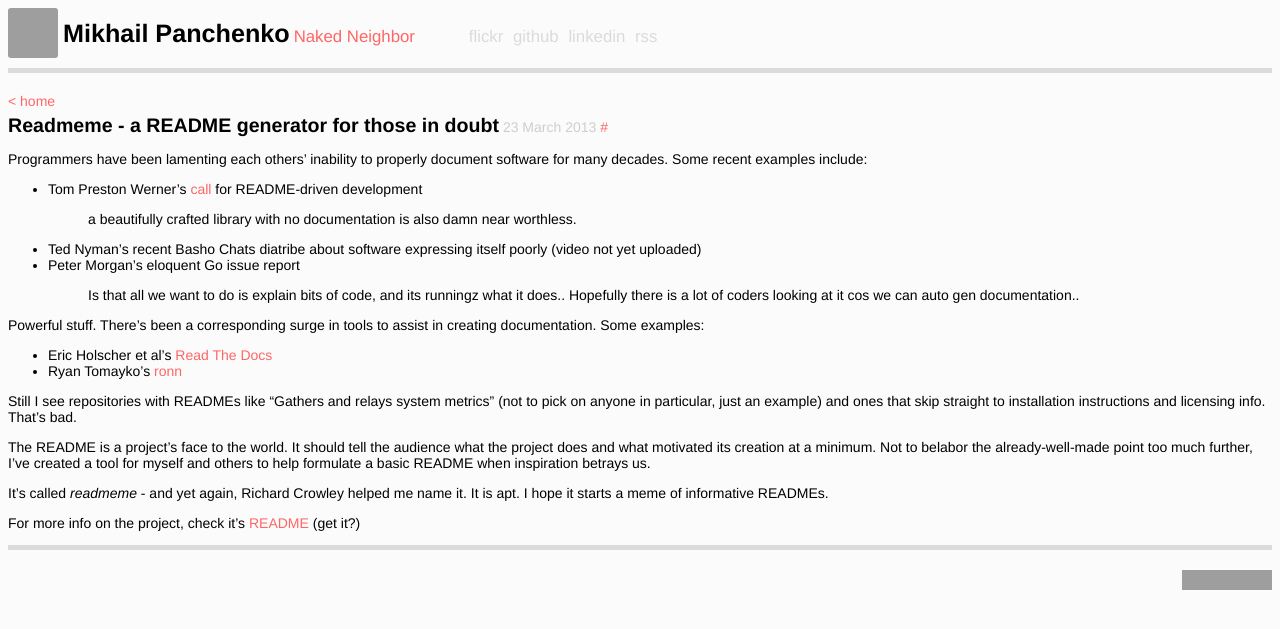
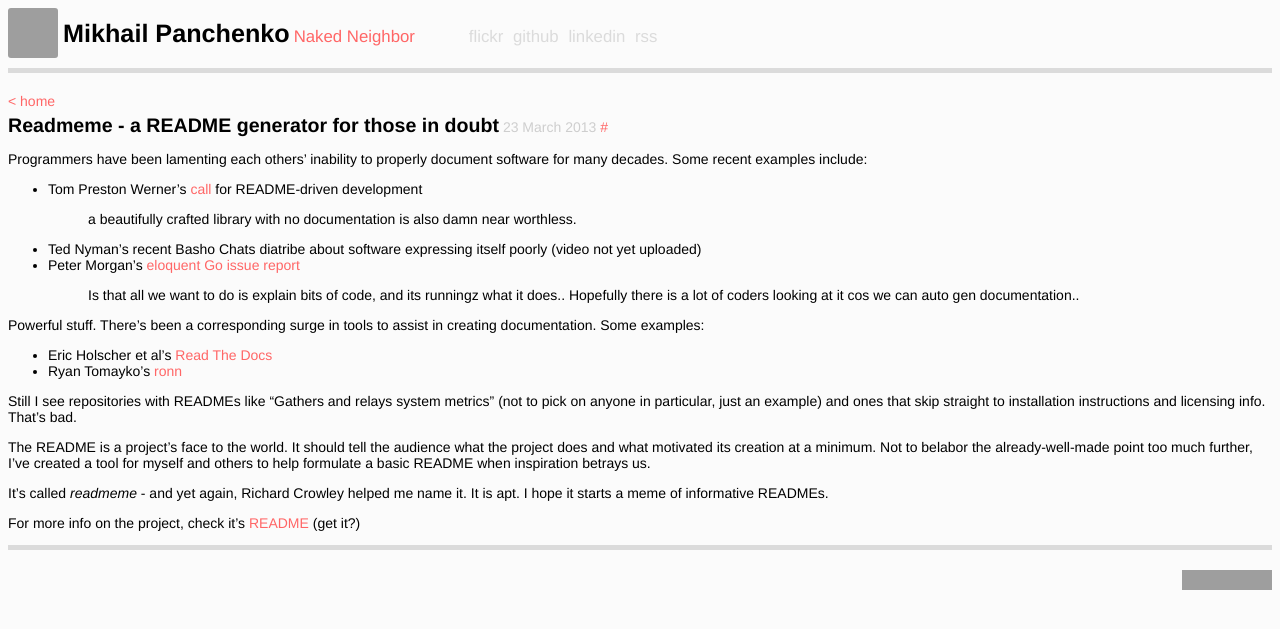
Before and after one commit to mihasya/mihasya.github.com, a Jekyll site: the page built from _posts/2013-03-23-A-readme-generator-for-those-in-doubt.markdown, in a window 1280 px wide. Shown: the top 629 px of the page. Built offline with Jekyll 4.4.1, drawn with Linux system fonts in a browser that asks for light colours; Markdown is read by kramdown in place of the engine named in the settings; comment, search, counter and statistics services are not loaded; some of the changed lines change nothing that is shown; grey boxes are pictures that could not be loaded.

Commit message:
add link

```diff
--- a/_posts/2013-03-23-A-readme-generator-for-those-in-doubt.markdown
+++ b/_posts/2013-03-23-A-readme-generator-for-those-in-doubt.markdown
@@ -8,7 +8,7 @@ Programmers have been lamenting each others' inability to properly document soft
 * Tom Preston Werner's [call](http://tom.preston-werner.com/2010/08/23/readme-driven-development.html) for README-driven development
 > a beautifully crafted library with no documentation is also damn near worthless.
 * Ted Nyman's recent Basho Chats diatribe about software expressing itself poorly (video not yet uploaded)
-* Peter Morgan's eloquent Go issue report
+* Peter Morgan's [eloquent Go issue report](https://code.google.com/p/go/issues/detail?id=5107)
 > Is that all we want to do is explain bits of code, and its runningz what it does..
 > Hopefully there is a lot of coders looking at it cos we can auto gen documentation..
 
```
